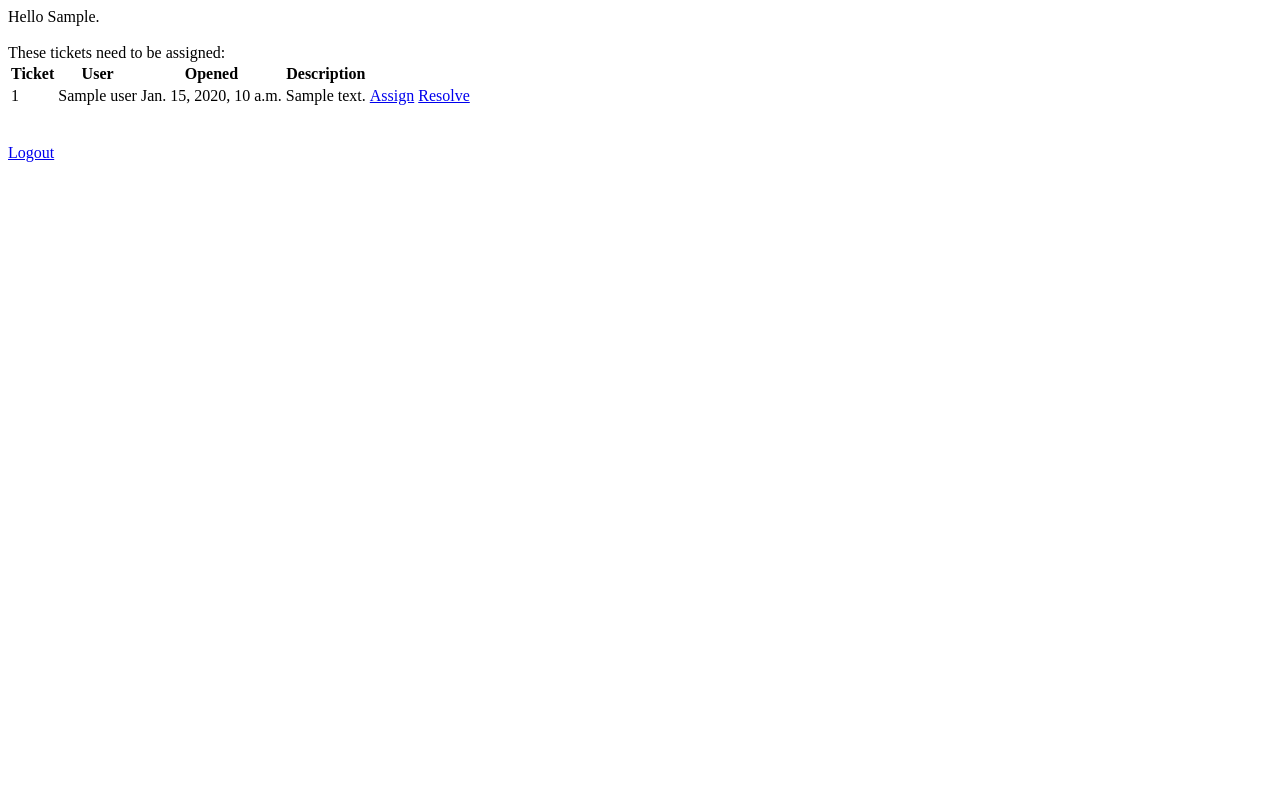
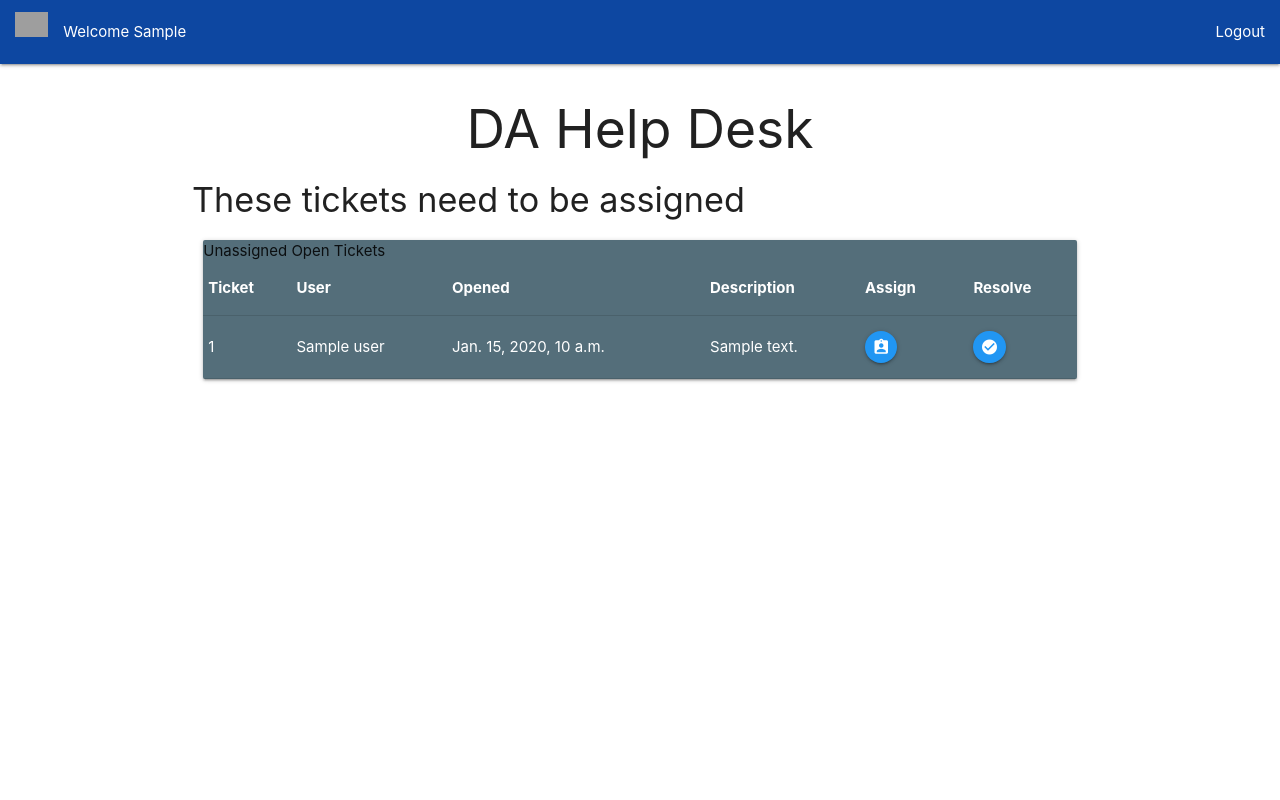
Before and after one commit to jscpeterson/help-desk, a Django app: template templates/tickets/view_unassigned_tickets.html in a window 1280 px wide. Run offline with Django 3.2, Linux system fonts and the light colour scheme; the template is opened without the code that fills it: most values are stand-ins (such as "Sample title", 1, 10 or a date in 2020); grey boxes are pictures that could not be loaded.

Commit message:
Added styling and markup to unassigned ticket view. Removed truncate class from view_user_tickets open ticket table header span

```diff
--- a/templates/tickets/view_unassigned_tickets.html
+++ b/templates/tickets/view_unassigned_tickets.html
@@ -1,13 +1,24 @@
-Hello {{ first_name }}. <br/>
-<br/>
-These tickets need to be assigned: <br/>
-<table>
+{% extends 'base.html' %}
+
+{% block content %}
+  <div class="container"> <!-- START CONTAINER -->
+    <h4>These tickets need to be assigned</h4>
+    <div class="row"> <!-- START ROW -->
+      <div id="admin" class="col s12">
+        <div class="card material-table blue-grey darken-1">
+          <div class="table-header">
+            <span class="table-title">Unassigned Open Tickets</span>
+          </div>
+          <table class="white-text highlight" id="datatable">
           <thead>
               <tr>
                   <th>Ticket</th>
                   <th>User</th>
                   <th>Opened</th>
                   <th>Description</th>
+                  <th>Assign</th>
+                  <th>Resolve</th>
+
               </tr>
           </thead>
               {% for ticket in unassigned_tickets %}
@@ -16,11 +27,19 @@ These tickets need to be assigned: <br/>
                       <td>{{ ticket.user }}</td>
                       <td>{{ ticket.created_date }}</td>
                       <td>{{ ticket.problem_description }}</td>
-            <td><a href={% url 'tickets:assign_ticket' ticket.id %}>Assign</a></td>
-            <td><a href={% url 'tickets:resolve_ticket' ticket.id %}>Resolve</a></td>
+                      <td><a href={% url 'tickets:assign_ticket' ticket.id %} class="btn-floating btn-small waves-effect waves-light blue hoverable" id="addbutton">
+                        <i class="material-icons">assignment_ind</i>
+                          </a>
+                      </td>
+                      <td><a href={% url 'tickets:resolve_ticket' ticket.id %} class="btn-floating btn-small waves-effect waves-light blue hoverable" id="addbutton">
+                        <i class="material-icons">check_circle</i>
+                          </a>
+                      </td>
                   </tr>
               {% endfor %}
           </table>
-
-<br/><br/>
-<a href="{% url 'logout' %}">Logout</a>
+      </div>
+    </div>
+  </div>        <!-- CLOSE ROW -->
+</div> <!-- CLOSE CONTAINER -->
+{% endblock %}
--- a/templates/tickets/view_user_tickets.html
+++ b/templates/tickets/view_user_tickets.html
@@ -18,7 +18,7 @@
   <div id="admin" class="col s12">
     <div class="card material-table blue-grey darken-1">
       <div class="table-header">
-        <span class="table-title truncate">{{first_name}}'s Open Tickets</span>
+        <span class="table-title">{{first_name}}'s Open Tickets</span>
       </div>
       <table class="white-text highlight" id="datatable">
         <thead>
```
Lines whose indentation alone changed are shown as unchanged.
